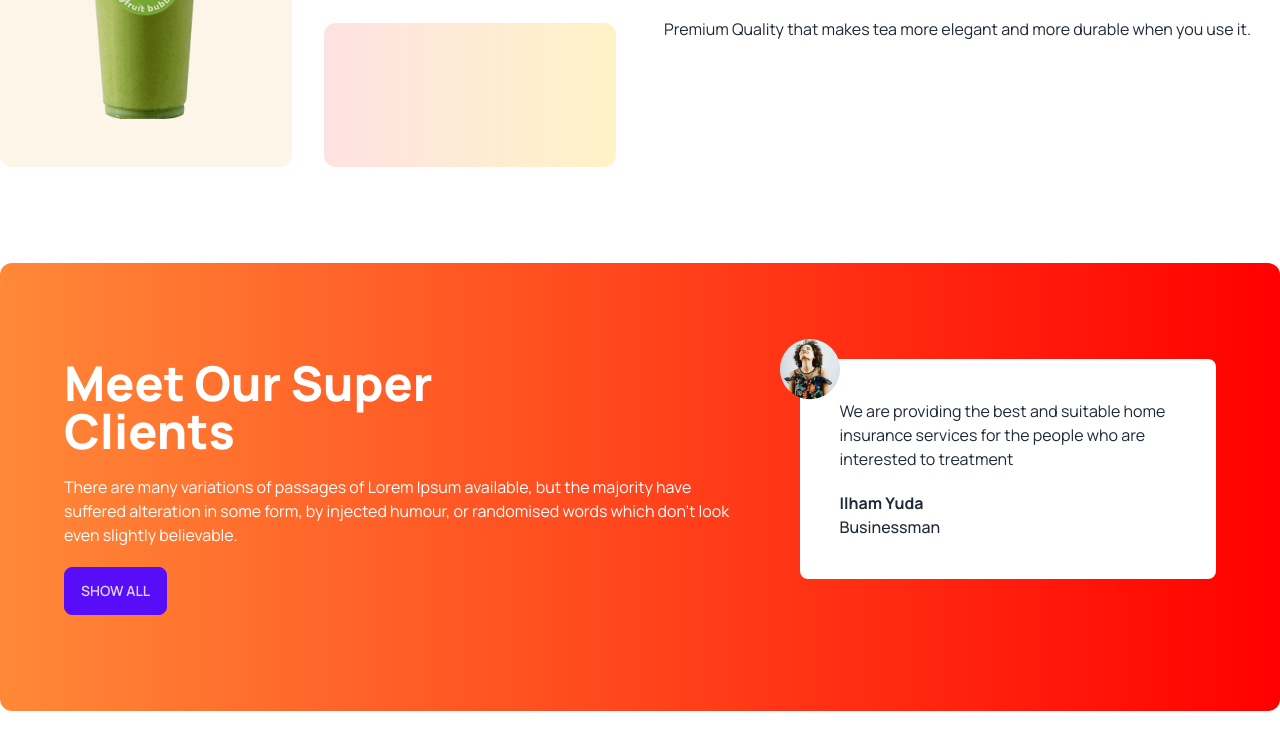
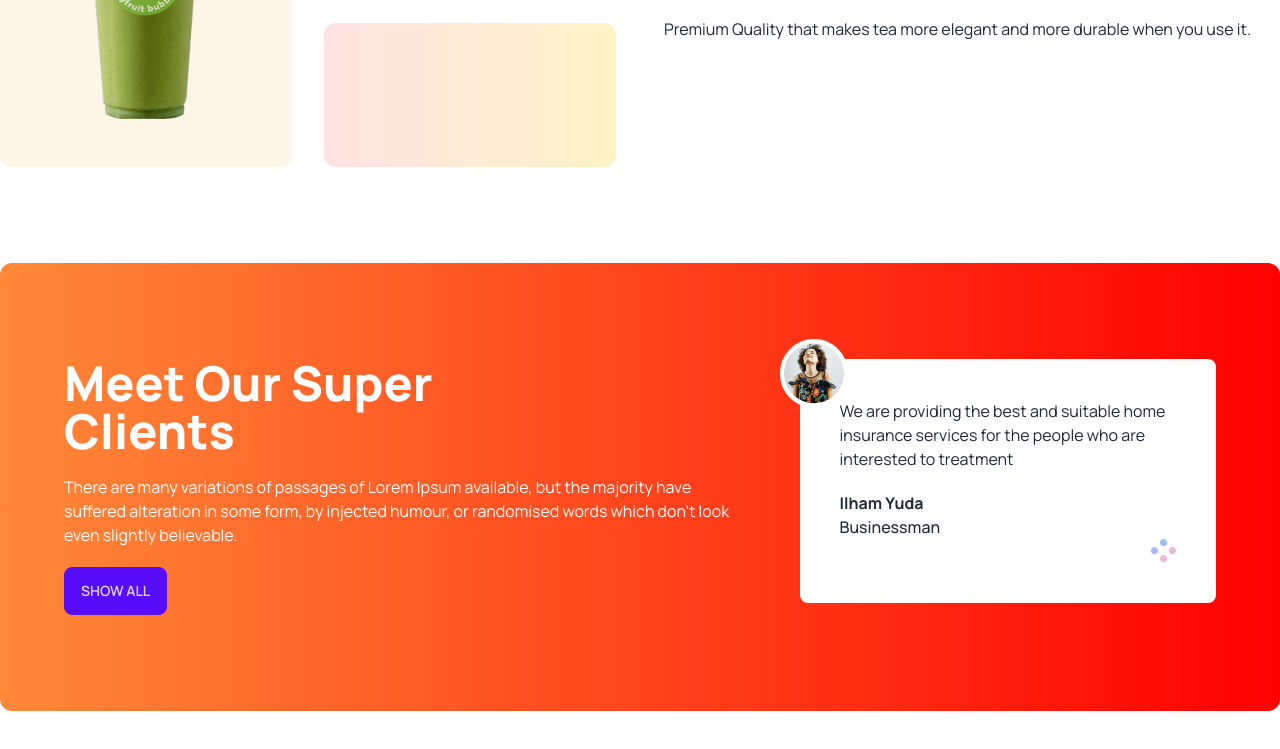
Before and after one commit to mohiuddin143/coffee-house, a plain HTML site: page index.html in a window 1280 px wide. Shown: the part 1524-2273 px from the top of the page. Drawn offline with nearby package versions, Linux system fonts and the light colour scheme; files whose address does not match are found by name.

Commit message:
review 1 done

```diff
--- a/index.html
+++ b/index.html
@@ -138,10 +138,13 @@
             <div>
                 <!-- review -->
                 <div class="relative p-10 rounded-lg bg-white">
-                    <img class="absolute -top-5 -left-5" src="images/client.png" alt="">
+                    <img class="absolute -top-5 -left-5 border-4 border-white rounded-full bg-white" src="images/client.png" alt="">
                     <p>We are providing the best and suitable home insurance services for the people who are interested to treatment</p>
                     <h4 class="font-bold mt-5">Ilham Yuda</h4>
                     <p class="font-medium">Businessman</p>
+                    <div class="flex justify-end">
+                        <img src="images/circles.png" alt="">
+                    </div>
                 </div>
             </div>
         </section>
```
